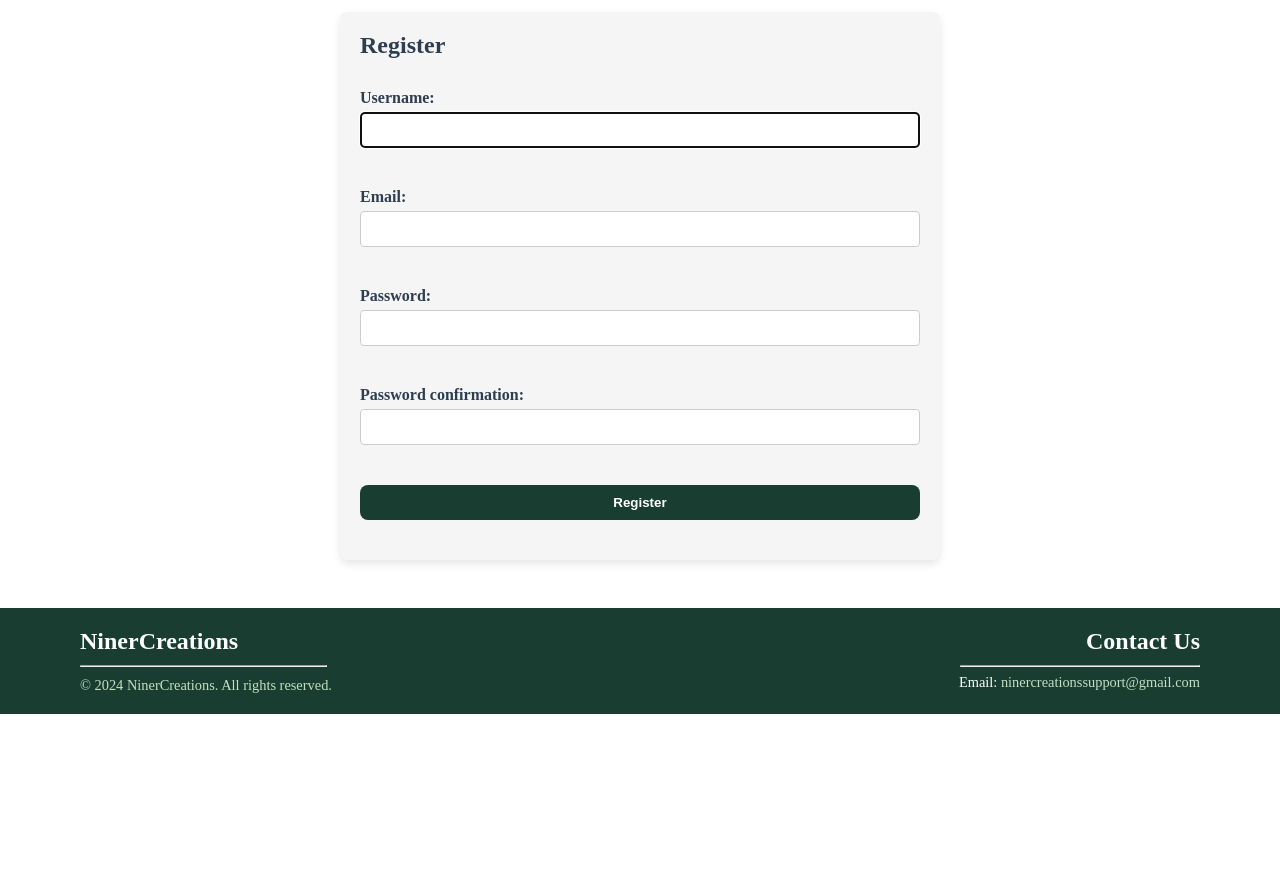
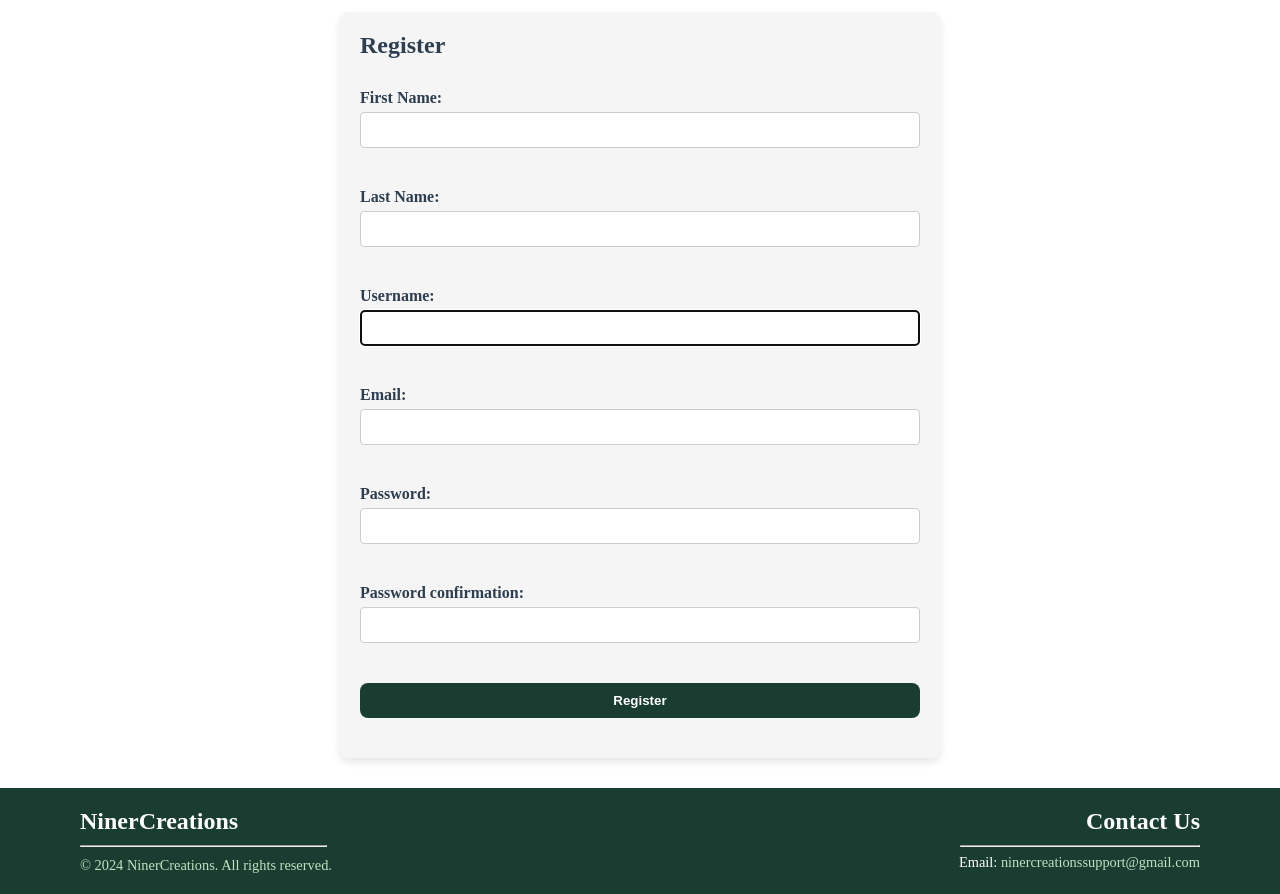
Before and after one commit to JoshMagnotta/NinerCreations, a Django app: page /register/ in a window 1280 px wide. Shown: the part 86-980 px from the top of the page. Before the commit the page ends 800 px from the top, so only its background shows below. Run offline with Django 5.2, Linux system fonts and the light colour scheme.

Commit message:
Update register page to require name

```diff
--- a/NinerCreations/NinerCreations/registerform.py
+++ b/NinerCreations/NinerCreations/registerform.py
@@ -4,7 +4,10 @@ from django.contrib.auth.forms import UserCreationForm
 
 class RegisterForm(UserCreationForm):
     email = forms.EmailField()
+    first_name = forms.CharField(max_length=30, required=True, label="First Name")
+    last_name = forms.CharField(max_length=30, required=True, label="Last Name")
+
 
     class Meta:
         model = User
-        fields = ['username', 'email', 'password1', 'password2']
+        fields = ['username', 'first_name', 'last_name', 'email', 'password1', 'password2']
--- a/NinerCreations/NinerCreations/templates/base/register.html
+++ b/NinerCreations/NinerCreations/templates/base/register.html
@@ -5,6 +5,32 @@
     <h2>Register</h2>
     <form method="POST">
       {% csrf_token %}
+
+      <!-- First Name Field with Error -->
+      <div class="form-group">
+        {{ form.first_name.label_tag }}
+        {{ form.first_name }}
+        {% if form.first_name.errors %}
+          <div class="error-message">
+            {% for error in form.first_name.errors %}
+              <p>{{ error }}</p>
+            {% endfor %}
+          </div>
+        {% endif %}
+      </div>
+
+      <!-- Last Name Field with Error -->
+      <div class="form-group">
+        {{ form.last_name.label_tag }}
+        {{ form.last_name }}
+        {% if form.last_name.errors %}
+          <div class="error-message">
+            {% for error in form.last_name.errors %}
+              <p>{{ error }}</p>
+            {% endfor %}
+          </div>
+        {% endif %}
+      </div>
 
       <!-- Username Field with Error -->
       <div class="form-group">
```
Also changed, not shown: NinerCreations/db.sqlite3.
